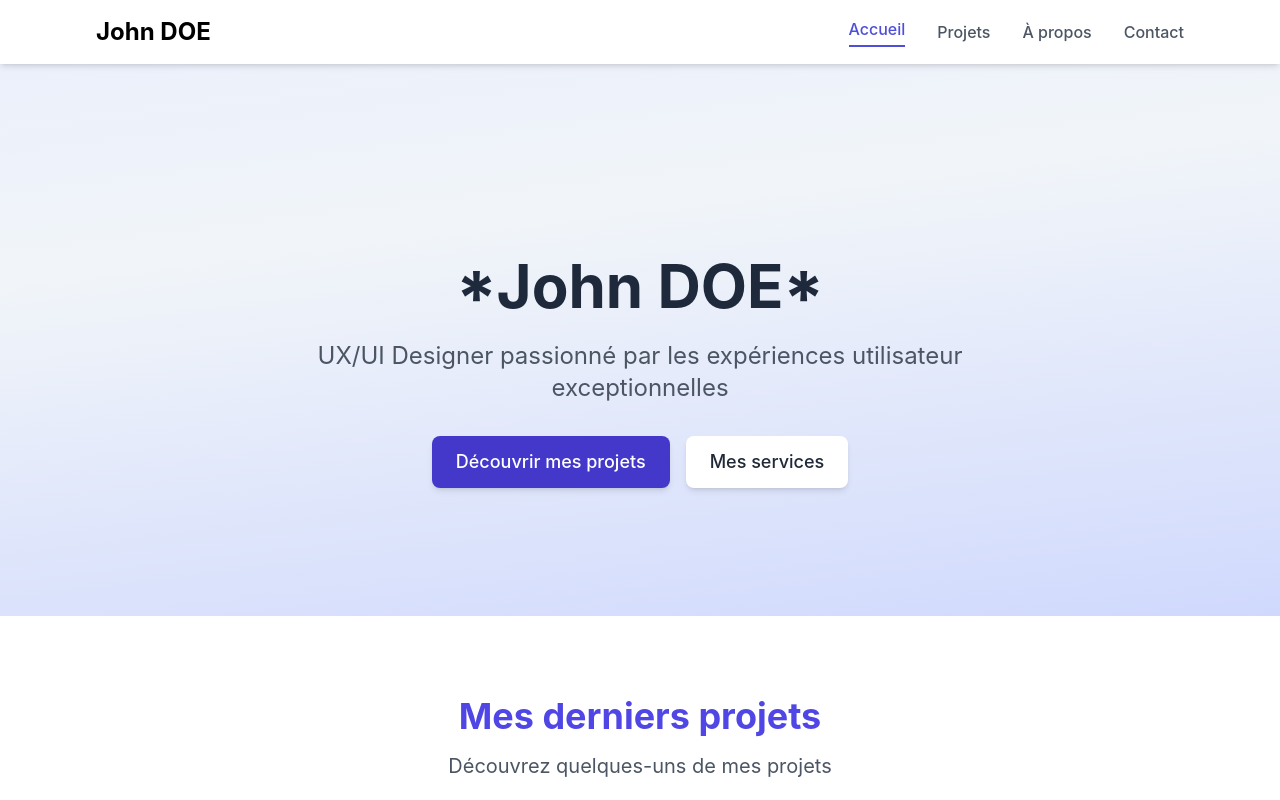
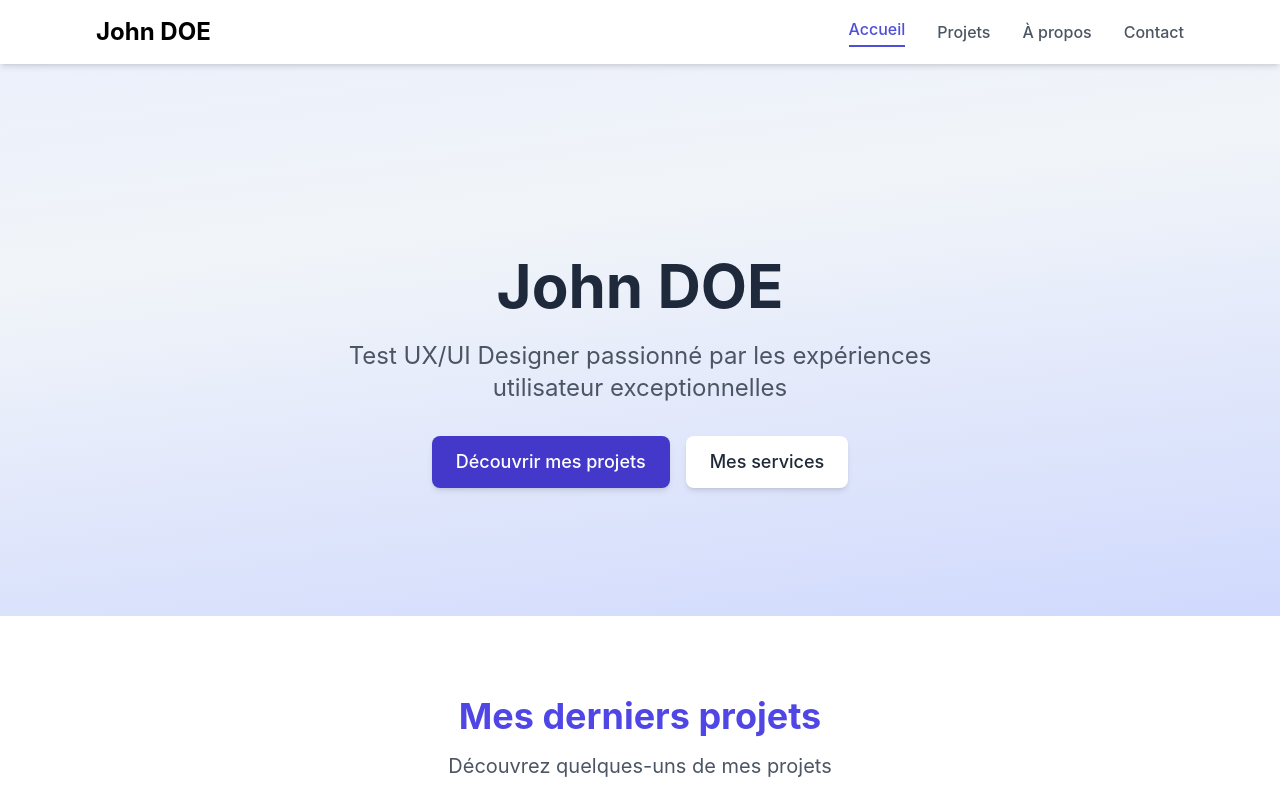
Before and after one commit to martinlebreton/portfolio-ux-ui, a React (Create React App) app: page / in a window 1280 px wide. Shown: the top 800 px of the page. Built offline with nearby package versions, Linux system fonts and the light colour scheme.

Commit message:
maj homes.js hero

```diff
--- a/src/pages/Home.js
+++ b/src/pages/Home.js
@@ -13,9 +13,9 @@ function Home({ onProjectClick, setCurrentPage }) {
           className="container text-center animate-fade-in"
           style={{ animationDelay: `0.1s` }}
         >
-          <h1 className="">*John DOE*</h1>
+          <h1 className="">John DOE</h1>
           <p className="text-xl md:text-2xl text-gray-600 mb-8 max-w-2xl mx-auto">
-            UX/UI Designer passionné par les expériences utilisateur
+            Test UX/UI Designer passionné par les expériences utilisateur
             exceptionnelles
           </p>
           <button
```
